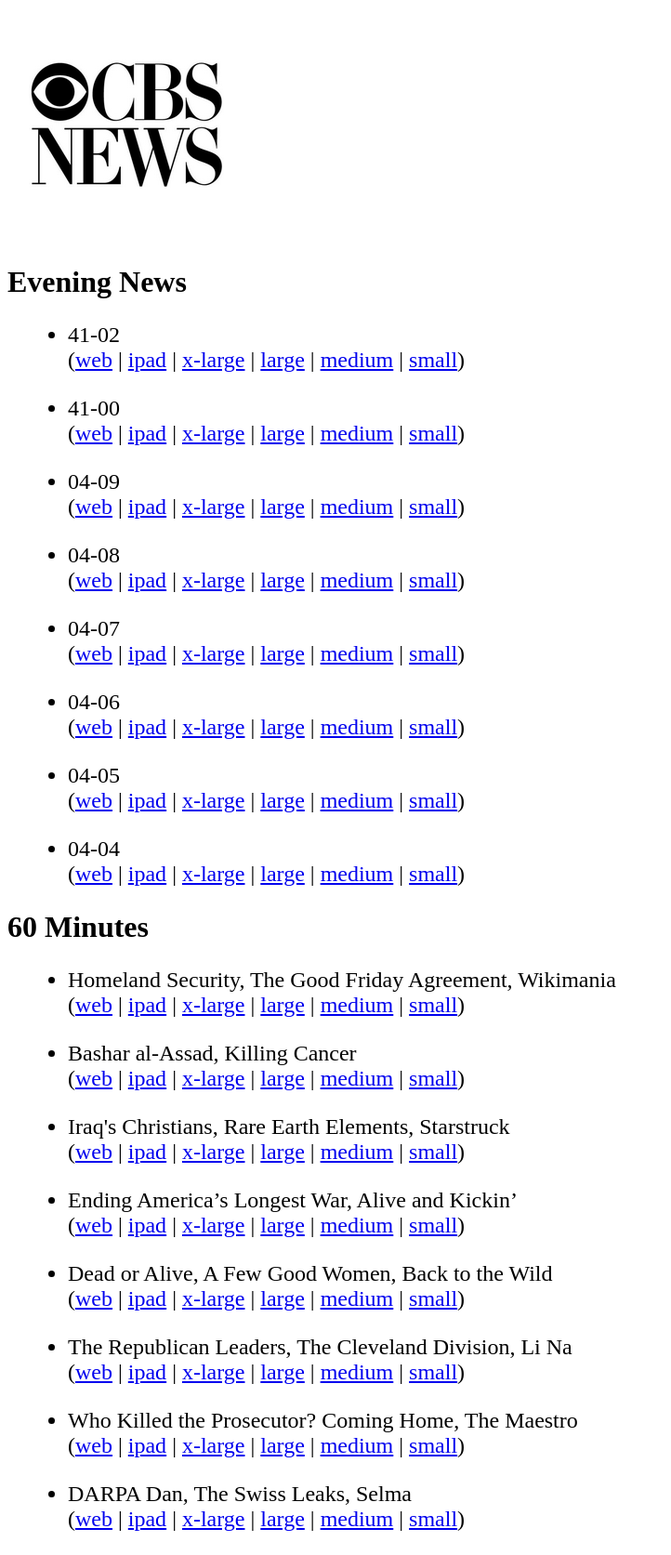
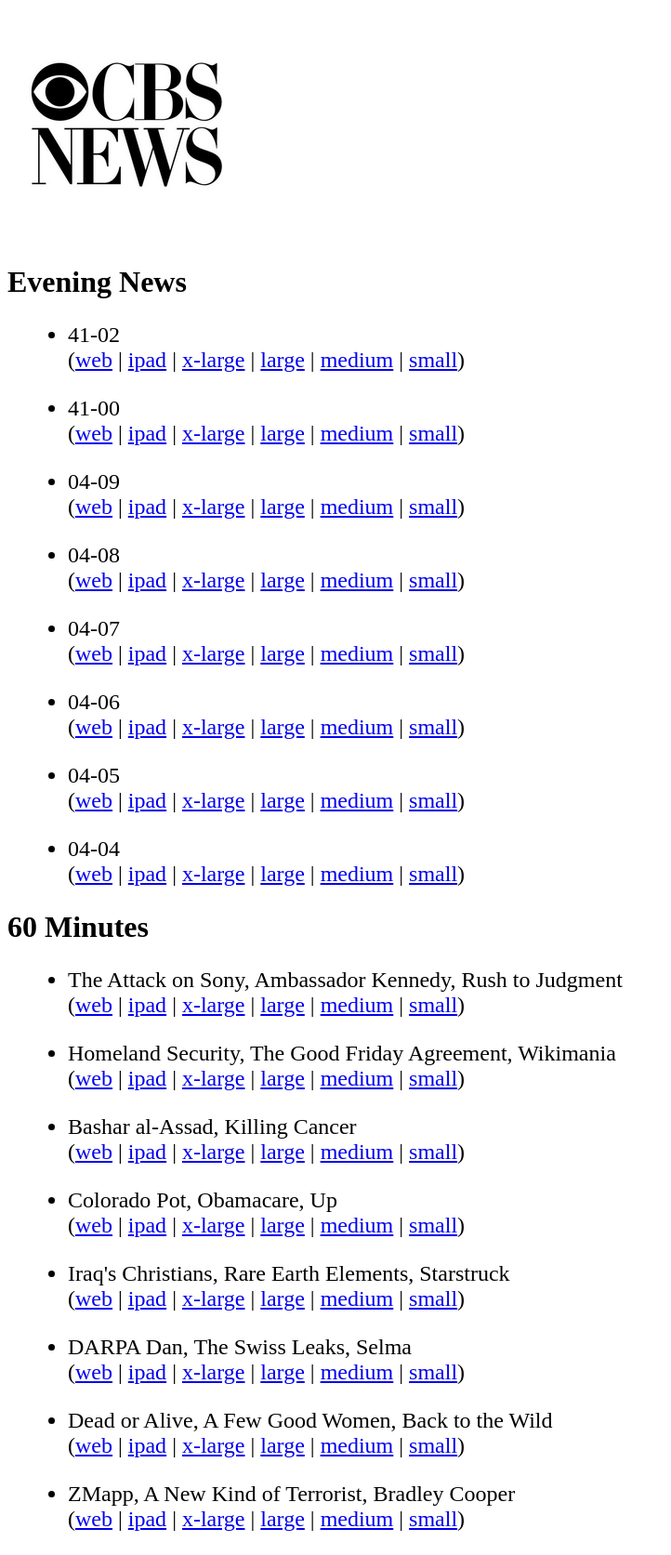
Before and after one commit to jkutner/cbsfeed, a Jekyll site: the page built from index.html, in a window 1280 px wide. Shown: the whole page at 93% size, without its empty margins (0-722 px from the left). Built offline with Jekyll 4.4.1, drawn with Linux system fonts in a browser that asks for light colours; nearby versions of some CDN libraries; some of the changed lines change nothing that is shown.

Commit message:
Updating with latest episdoes

```diff
--- a/_data/sixtymin.yml
+++ b/_data/sixtymin.yml
@@ -1,4 +1,13 @@
 ---
+- title: The Attack on Sony, Ambassador Kennedy, Rush to Judgment
+  links:
+    orig: /videos/the-attack-on-sony-ambassador-kennedy-rush-to-judgment/
+    ipad: ipad-streaming.cbsnews.com/media/mpx/2015/02/23/402701891941/60_FULL_022215_V2_348998_500/60_FULL_022215_V2_348998_500.m3u8
+    mp4_240: media\/2015\/02\/23\/402701891941\/60_FULL_022215_V2_348988_240.mp4
+    mp4_740: media\/2015\/02\/23\/402701891941\/60_FULL_022215_V2_348988_740.mp4
+    mp4_796: media\/2015\/02\/23\/402701891941\/60_FULL_022215_V2_348988_796.mp4
+    mp4_1296: media\/2015\/02\/23\/402701891941\/60_FULL_022215_V2_348988_1296.mp4
+  date: The Attack on Sony, Ambassador Kennedy, Rush to Judgment
 - title: Homeland Security, The Good Friday Agreement, Wikimania
   links:
     orig: /videos/homeland-security-the-good-friday-agreement-wikimania/
@@ -17,6 +26,15 @@
     mp4_796: media\/2015\/03\/29\/419842627903\/60_0329_Full_367006_796.mp4
     mp4_1296: media\/2015\/03\/29\/419842627903\/60_0329_Full_367006_1296.mp4
   date: Bashar al-Assad, Killing Cancer
+- title: Colorado Pot, Obamacare, Up
+  links:
+    orig: /videos/colorado-pot-obamacare-up/
+    ipad: ipad-streaming.cbsnews.com/media/mpx/2015/01/11/382843459550/60_FULL_011015_329778_500/60_FULL_011015_329778_500.m3u8
+    mp4_240: media\/2015\/01\/11\/382843459550\/60_FULL_011015_329632_240.mp4
+    mp4_740: media\/2015\/01\/11\/382843459550\/60_FULL_011015_329632_740.mp4
+    mp4_796: media\/2015\/01\/11\/382843459550\/60_FULL_011015_329632_796.mp4
+    mp4_1296: media\/2015\/01\/11\/382843459550\/60_FULL_011015_329632_1296.mp4
+  date: Colorado Pot, Obamacare, Up
 - title: Iraq's Christians, Rare Earth Elements, Starstruck
   links:
     orig: /videos/iraqs-christians-rare-earth-elements-starstruck/
@@ -26,15 +44,15 @@
     mp4_796: media\/2015\/03\/22\/416497219642\/60_Full_032215_362916_796.mp4
     mp4_1296: media\/2015\/03\/22\/416497219642\/60_Full_032215_362916_1296.mp4
   date: Iraq's Christians, Rare Earth Elements, Starstruck
-- title: Ending America&rsquo;s Longest War, Alive and Kickin&rsquo;
+- title: DARPA Dan, The Swiss Leaks, Selma
   links:
-    orig: /videos/ending-americas-longest-war-alive-and-kickin/
-    ipad: ipad-streaming.cbsnews.com/media/mpx/2015/02/23/402701891941/60_FULL_022215_V2_348998_500/60_FULL_022215_V2_348998_500.m3u8
-    mp4_240: media\/2015\/02\/23\/402701891941\/60_FULL_022215_V2_348988_240.mp4
-    mp4_740: media\/2015\/02\/23\/402701891941\/60_FULL_022215_V2_348988_740.mp4
-    mp4_796: media\/2015\/02\/23\/402701891941\/60_FULL_022215_V2_348988_796.mp4
-    mp4_1296: media\/2015\/02\/23\/402701891941\/60_FULL_022215_V2_348988_1296.mp4
-  date: Ending America&rsquo;s Longest War, Alive and Kickin&rsquo;
+    orig: /videos/darpa-dan-the-swiss-leaks-selma/
+    ipad: ipad-streaming.cbsnews.com/media/mpx/2015/02/08/395822659644/60_FULL_2815_342198_500/60_FULL_2815_342198_500.m3u8
+    mp4_240: media\/2015\/02\/08\/395822659644\/60_FULL_2815_342054_240.mp4
+    mp4_740: media\/2015\/02\/08\/395822659644\/60_FULL_2815_342054_740.mp4
+    mp4_796: media\/2015\/02\/08\/395822659644\/60_FULL_2815_342054_796.mp4
+    mp4_1296: media\/2015\/02\/08\/395822659644\/60_FULL_2815_342054_1296.mp4
+  date: DARPA Dan, The Swiss Leaks, Selma
 - title: Dead or Alive, A Few Good Women, Back to the Wild
   links:
     orig: /videos/dead-or-alive-a-few-good-women-back-to-the-wild/
@@ -44,30 +62,12 @@
     mp4_796: media\/2015\/02\/23\/402701891941\/60_FULL_022215_V2_348988_796.mp4
     mp4_1296: media\/2015\/02\/23\/402701891941\/60_FULL_022215_V2_348988_1296.mp4
   date: Dead or Alive, A Few Good Women, Back to the Wild
-- title: The Republican Leaders, The Cleveland Division, Li Na
+- title: ZMapp, A New Kind of Terrorist, Bradley Cooper
   links:
-    orig: /videos/the-republican-leaders-the-cleveland-division-li-na/
-    ipad: ipad-streaming.cbsnews.com/media/mpx/2015/01/26/388990019823/60_FULL_12515_336300_500/60_FULL_12515_336300_500.m3u8
-    mp4_240: media\/2015\/01\/26\/388990019823\/60_FULL_12515_336293_240.mp4
-    mp4_740: media\/2015\/01\/26\/388990019823\/60_FULL_12515_336293_740.mp4
-    mp4_796: media\/2015\/01\/26\/388990019823\/60_FULL_12515_336293_796.mp4
-    mp4_1296: media\/2015\/01\/26\/388990019823\/60_FULL_12515_336293_1296.mp4
-  date: The Republican Leaders, The Cleveland Division, Li Na
-- title: Who Killed the Prosecutor? Coming Home, The Maestro
-  links:
-    orig: /videos/who-killed-the-prosecutor-coming-home-the-maestro/
-    ipad: ipad-streaming.cbsnews.com/media/mpx/2015/03/08/410065475654/60_Full_0308_355472_phone.m3u8
-    mp4_240: media\/2015\/03\/08\/410065475654\/60_Full_0308_355442_240.mp4
-    mp4_740: media\/2015\/03\/08\/410065475654\/60_Full_0308_355442_740.mp4
-    mp4_796: media\/2015\/03\/08\/410065475654\/60_Full_0308_355442_796.mp4
-    mp4_1296: media\/2015\/03\/08\/410065475654\/60_Full_0308_355442_1296.mp4
-  date: Who Killed the Prosecutor? Coming Home, The Maestro
-- title: DARPA Dan, The Swiss Leaks, Selma
-  links:
-    orig: /videos/darpa-dan-the-swiss-leaks-selma/
-    ipad: ipad-streaming.cbsnews.com/media/mpx/2015/02/08/395822659644/60_FULL_2815_342198_500/60_FULL_2815_342198_500.m3u8
-    mp4_240: media\/2015\/02\/08\/395822659644\/60_FULL_2815_342054_240.mp4
-    mp4_740: media\/2015\/02\/08\/395822659644\/60_FULL_2815_342054_740.mp4
-    mp4_796: media\/2015\/02\/08\/395822659644\/60_FULL_2815_342054_796.mp4
-    mp4_1296: media\/2015\/02\/08\/395822659644\/60_FULL_2815_342054_1296.mp4
-  date: DARPA Dan, The Swiss Leaks, Selma
+    orig: /videos/zmapp-a-new-kind-of-terrorist-bradley-cooper/
+    ipad: ipad-streaming.cbsnews.com/media/mpx/2015/02/15/399370307839/60_Full_021515_345550_500/60_Full_021515_345550_500.m3u8
+    mp4_240: media\/2015\/02\/15\/399370307839\/60_Full_021515_345538_240.mp4
+    mp4_740: media\/2015\/02\/15\/399370307839\/60_Full_021515_345538_740.mp4
+    mp4_796: media\/2015\/02\/15\/399370307839\/60_Full_021515_345538_796.mp4
+    mp4_1296: media\/2015\/02\/15\/399370307839\/60_Full_021515_345538_1296.mp4
+  date: ZMapp, A New Kind of Terrorist, Bradley Cooper
```
